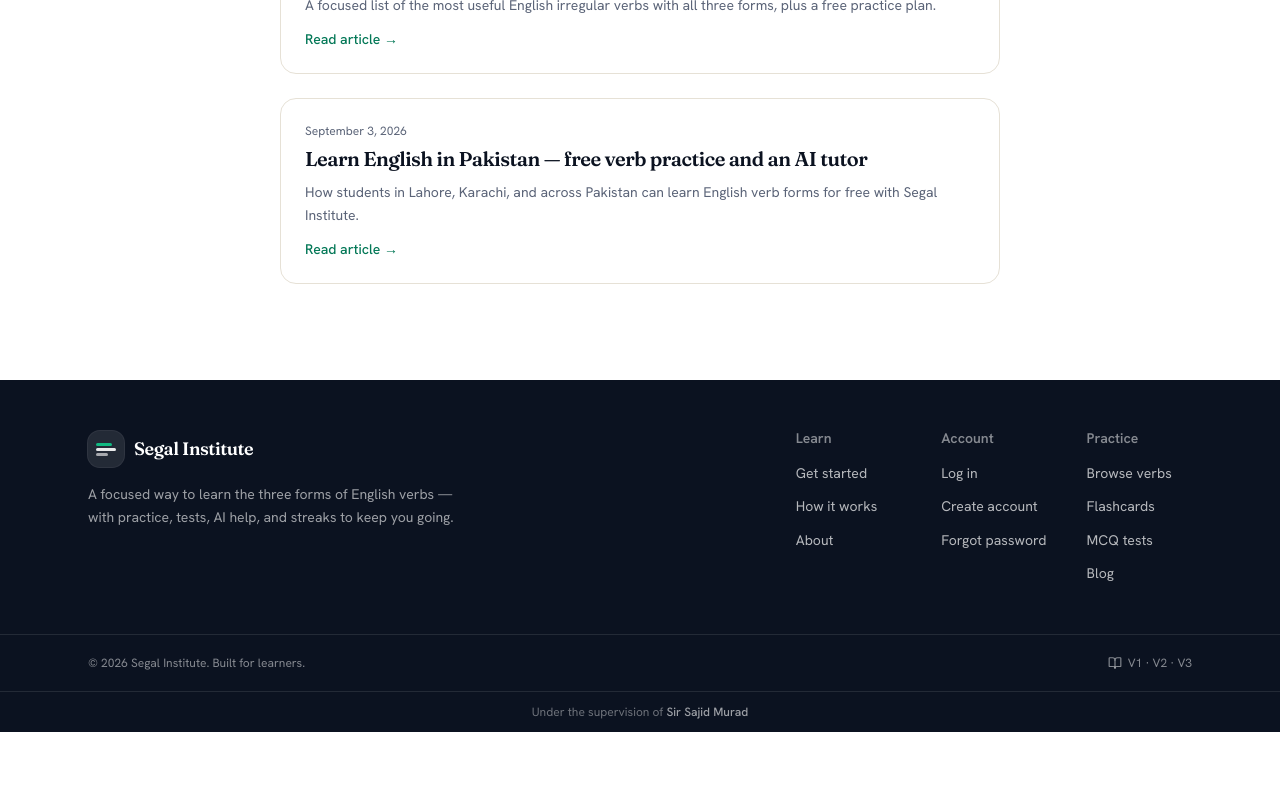
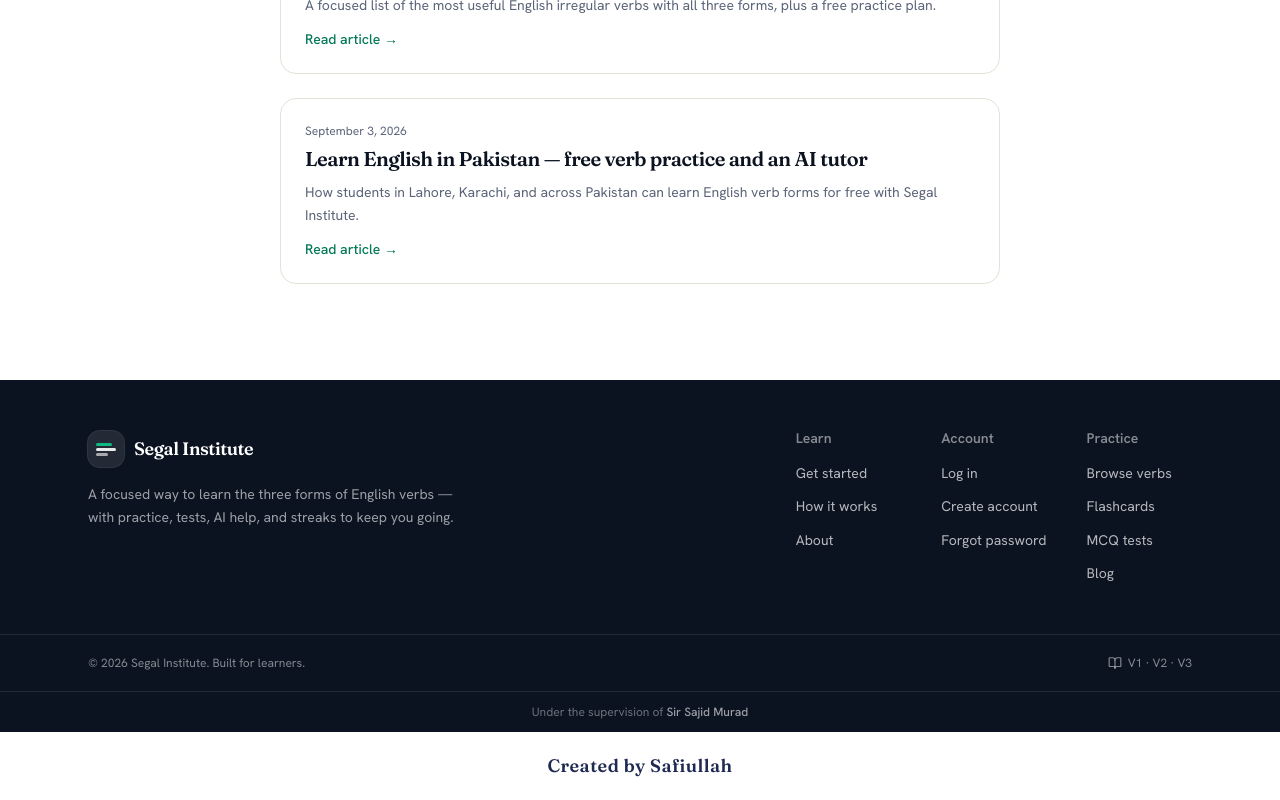
Before and after one commit to meernot1-svg/Segal-Institute-, a Next.js app: page /blog in a window 1280 px wide. Shown: the part 647-1447 px from the top of the page. Before the commit the page ends 1379 px from the top, so only its background shows below. Built offline with nearby package versions, Linux system fonts and the light colour scheme; no server answers.

Commit message:
Footer: add 'Created by Safiullah' in white section with display font

```diff
--- a/src/components/public-header.tsx
+++ b/src/components/public-header.tsx
@@ -156,6 +156,11 @@ export function PublicFooter() {
           </p>
         </div>
       </div>
+      <div className="bg-white">
+        <p className="mx-auto max-w-6xl px-4 py-5 text-center font-display text-lg font-semibold tracking-wide text-brand-navy sm:px-6">
+          Created by Safiullah
+        </p>
+      </div>
     </footer>
   );
 }
```
